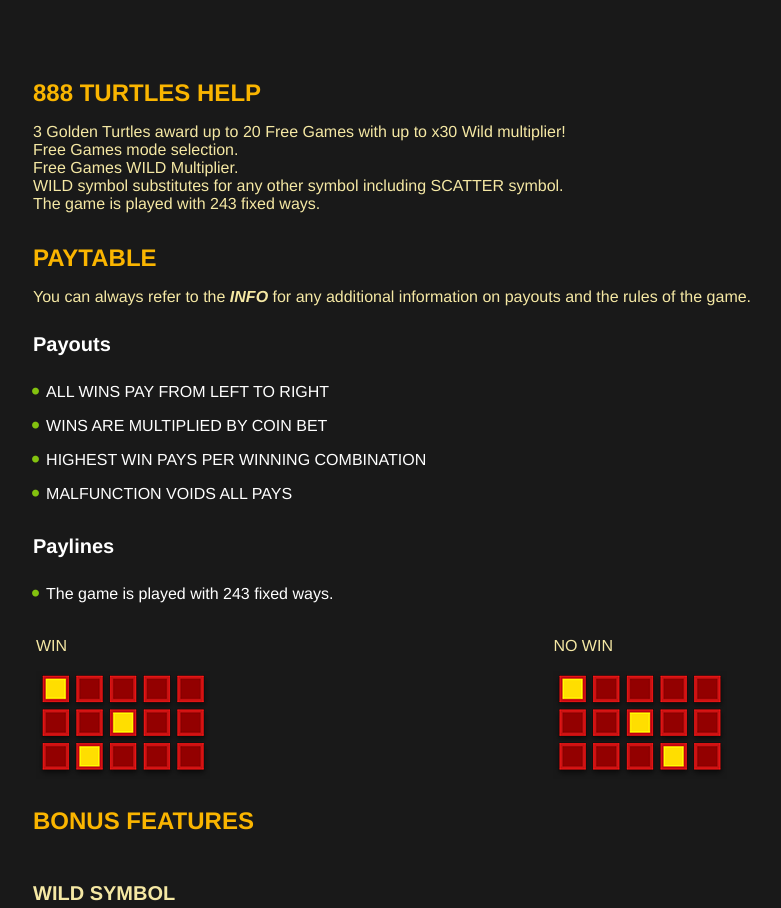
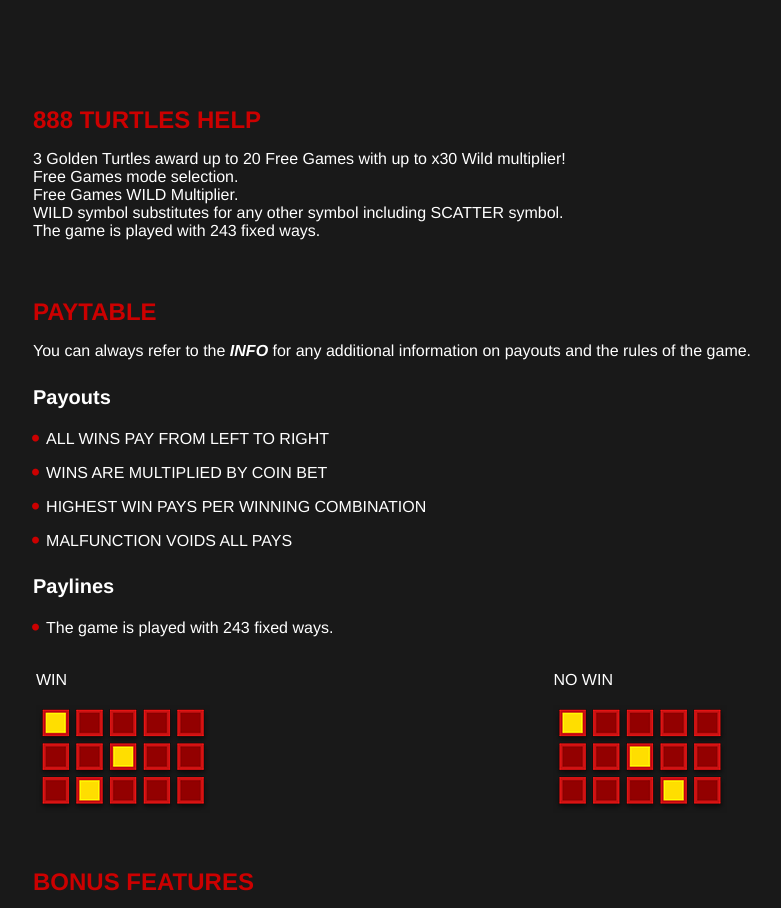
Before and after one commit to webbestmaster/a-avtomatizatsiya, a plain HTML site: page www/index.html in a window 1280 px wide. Shown: the top 908 px of the page, without its empty margins (31-812 px from the left). Drawn offline with Linux system fonts and the light colour scheme.

Commit message:
add some styles

```diff
--- /dev/null
+++ b/www/css/888turtle_help_style_20.09.css
@@ -0,0 +1,19 @@
+h1 {
+    padding-top: 42px;
+    margin: 0;
+}
+
+h2  {
+    margin: 0;
+}
+
+h1,
+ul li:before {
+    color: #c00;
+}
+
+h2, p,
+p > strong,
+p > em {
+    color: #fff;
+}
--- a/www/index.html
+++ b/www/index.html
@@ -7,6 +7,7 @@
     <meta http-equiv="X-UA-Compatible" content="ie=edge">
     <title>Help page</title>
     <link rel="stylesheet" href="css/mrmonkey_help_style_14.09.css">
+    <link rel="stylesheet" href="css/888turtle_help_style_20.09.css">
 </head>
 <body>
 
```
